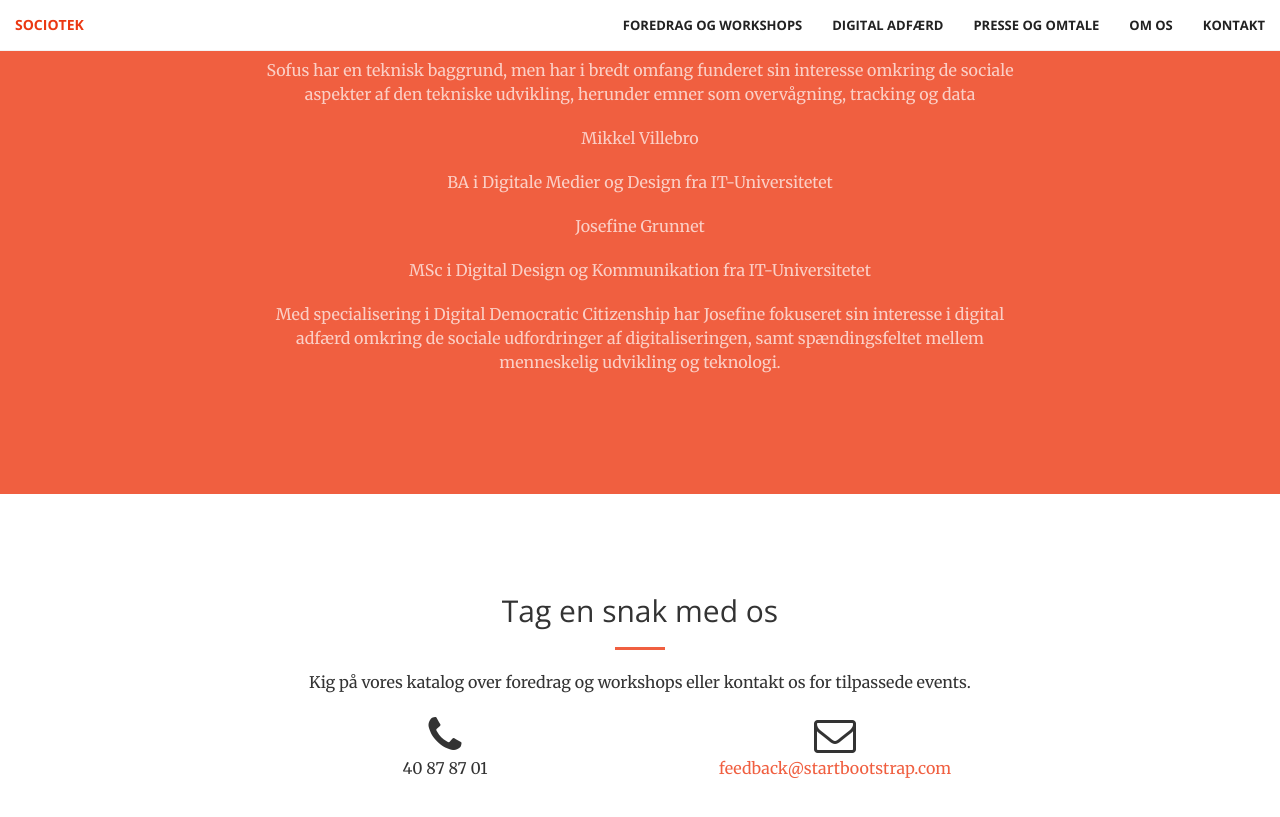
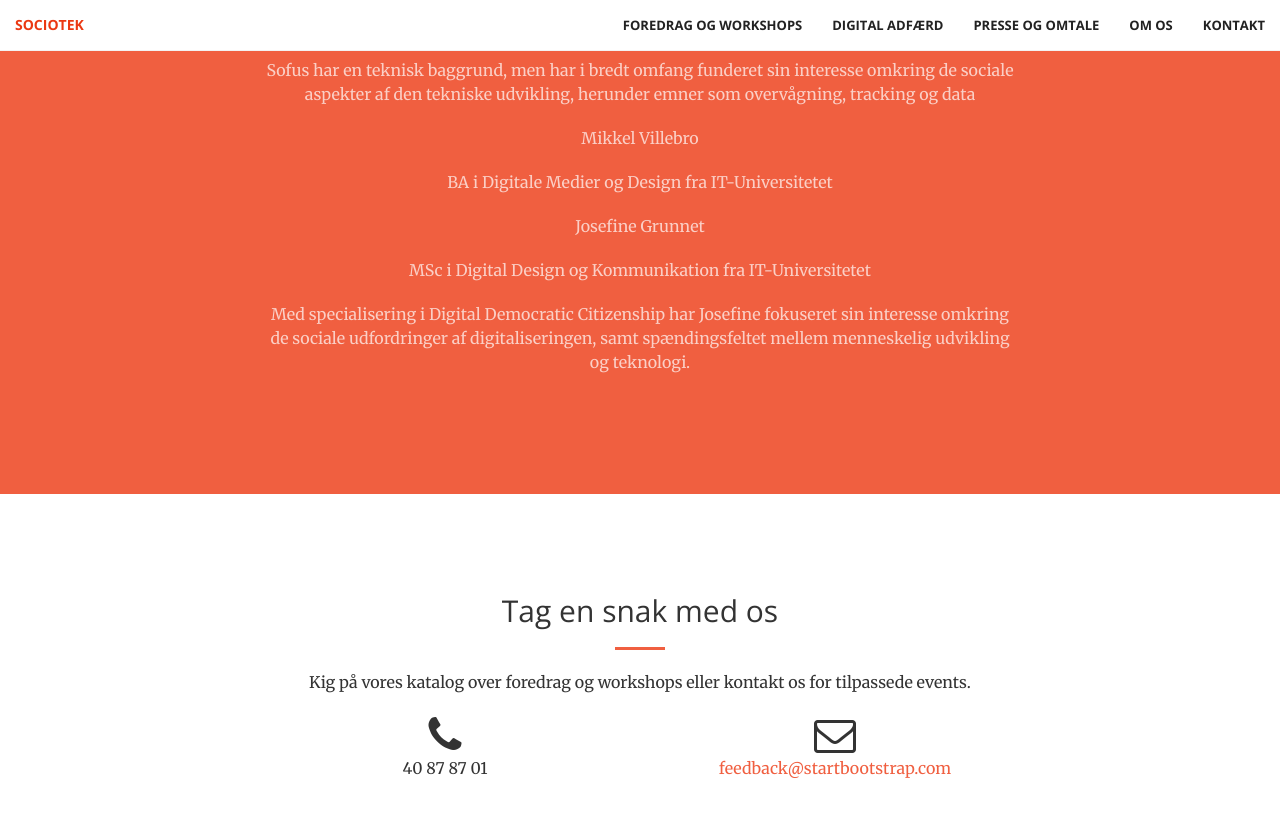
Before and after one commit to sociotek/sociotek.github.io, a Jekyll site: the page built from about.html, in a window 1280 px wide and 900 px high, scrolled down 508 px. Shown: the top 817 px of the window. Built offline with Jekyll 4.4.1, drawn with Linux system fonts in a browser that asks for light colours.

Commit message:
Update about.html

```diff
--- a/about.html
+++ b/about.html
@@ -15,7 +15,7 @@
 				<p class="text-faded">BA i Digitale Medier og Design fra IT-Universitetet</p>
 				<p class="text-faded">Josefine Grunnet</p>
 				<p class="text-faded">MSc i Digital Design og Kommunikation fra IT-Universitetet</p>
-				<p class="text-faded">Med specialisering i Digital Democratic Citizenship har Josefine fokuseret sin interesse i digital adfærd omkring de sociale udfordringer af digitaliseringen, samt spændingsfeltet mellem menneskelig udvikling og teknologi.</p>
+				<p class="text-faded">Med specialisering i Digital Democratic Citizenship har Josefine fokuseret sin interesse omkring de sociale udfordringer af digitaliseringen, samt spændingsfeltet mellem menneskelig udvikling og teknologi.</p>
 			</div>
 		</div>
 	</div>
```
